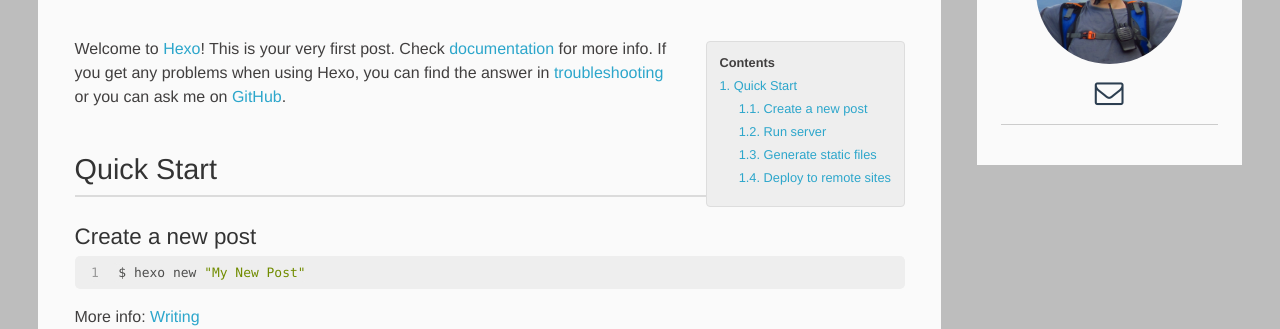
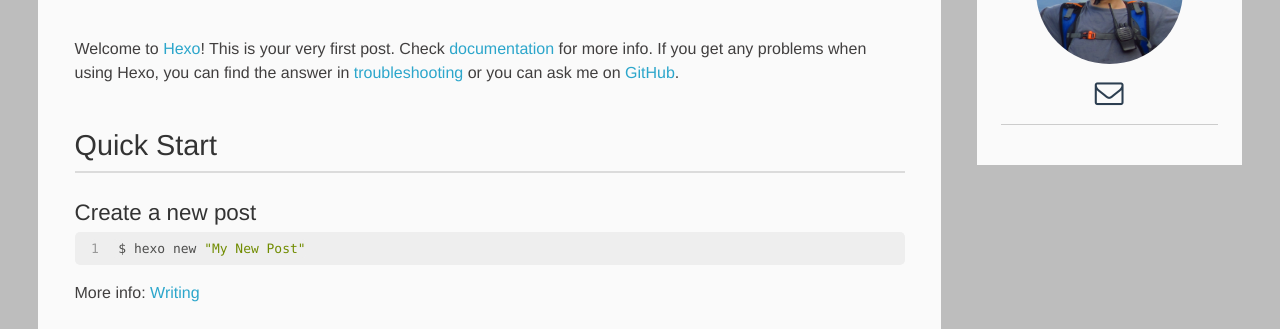
Before and after one commit to panguoxian/panguoxian.github.io, a plain HTML site: page 2016/06/08/hello-world/index.html in a window 1280 px wide. Shown: the part 393-722 px from the top of the page. Drawn offline with Linux system fonts and the light colour scheme.

Commit message:
Site updated: 2016-06-10 01:58:39

```diff
--- a/2016/06/08/hello-world/index.html
+++ b/2016/06/08/hello-world/index.html
@@ -29,7 +29,7 @@ Quick">
     <link rel="alternative" href="atom.xml" title="Pan pan Blog" type="application/atom+xml">
 
 
-    <link rel="icon" href="/img/unnamed4_n_mSY_icon.ico">
+    <link rel="icon" href="/img/favicon_img.jpg">
 
 
     <link rel="apple-touch-icon" href="/img/profile.jpg">
@@ -95,13 +95,6 @@ Quick">
   </p>
 </header>
 	<div class="article-content">
-
-		<div id="toc" class="toc-article">
-			<strong class="toc-title">Contents</strong>
-
-			<ol class="toc"><li class="toc-item toc-level-2"><a class="toc-link" href="#Quick-Start"><span class="toc-number">1.</span> <span class="toc-text">Quick Start</span></a><ol class="toc-child"><li class="toc-item toc-level-3"><a class="toc-link" href="#Create-a-new-post"><span class="toc-number">1.1.</span> <span class="toc-text">Create a new post</span></a></li><li class="toc-item toc-level-3"><a class="toc-link" href="#Run-server"><span class="toc-number">1.2.</span> <span class="toc-text">Run server</span></a></li><li class="toc-item toc-level-3"><a class="toc-link" href="#Generate-static-files"><span class="toc-number">1.3.</span> <span class="toc-text">Generate static files</span></a></li><li class="toc-item toc-level-3"><a class="toc-link" href="#Deploy-to-remote-sites"><span class="toc-number">1.4.</span> <span class="toc-text">Deploy to remote sites</span></a></li></ol></li></ol>
-
-		</div>
 
 		<p>Welcome to <a href="https://hexo.io/" target="_blank" rel="external">Hexo</a>! This is your very first post. Check <a href="https://hexo.io/docs/" target="_blank" rel="external">documentation</a> for more info. If you get any problems when using Hexo, you can find the answer in <a href="https://hexo.io/docs/troubleshooting.html" target="_blank" rel="external">troubleshooting</a> or you can ask me on <a href="https://github.com/hexojs/hexo/issues" target="_blank" rel="external">GitHub</a>.</p>
 <h2 id="Quick-Start"><a href="#Quick-Start" class="headerlink" title="Quick Start"></a>Quick Start</h2><h3 id="Create-a-new-post"><a href="#Create-a-new-post" class="headerlink" title="Create a new post"></a>Create a new post</h3><figure class="highlight bash"><table><tr><td class="gutter"><pre><span class="line">1</span><br></pre></td><td class="code"><pre><span class="line">$ hexo new <span class="string">"My New Post"</span></span><br></pre></td></tr></table></figure>
--- a/index.html
+++ b/index.html
@@ -25,7 +25,7 @@
     <link rel="alternative" href="atom.xml" title="Pan pan Blog" type="application/atom+xml">
 
 
-    <link rel="icon" href="/img/unnamed4_n_mSY_icon.ico">
+    <link rel="icon" href="/img/favicon_img.jpg">
 
 
     <link rel="apple-touch-icon" href="/img/profile.jpg">
```
Also changed, not shown: archives/2016/06/index.html (+1 -1 lines), archives/2016/index.html (+1 -1 lines), archives/index.html (+1 -1 lines), img/favicon_img.jpg (added), 1 other file.
